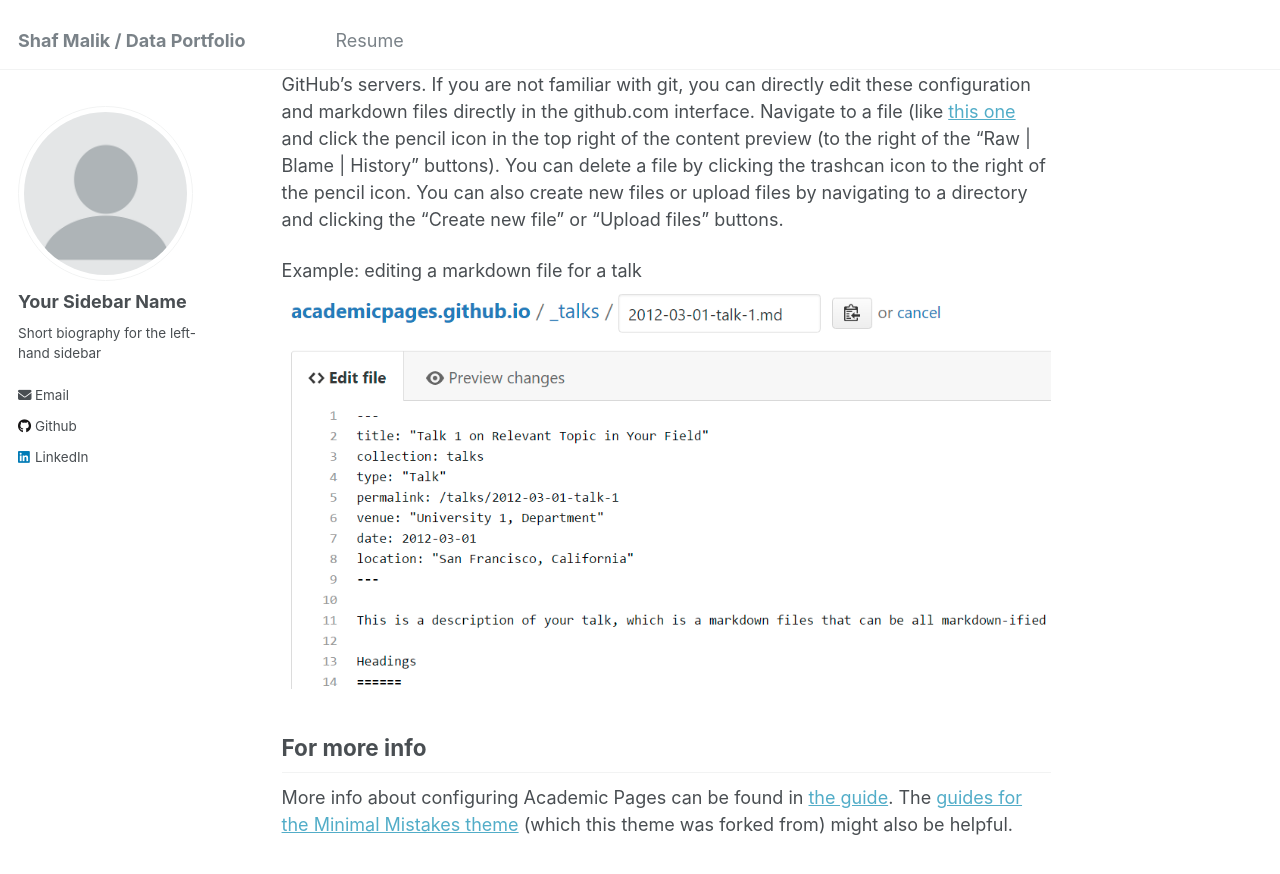
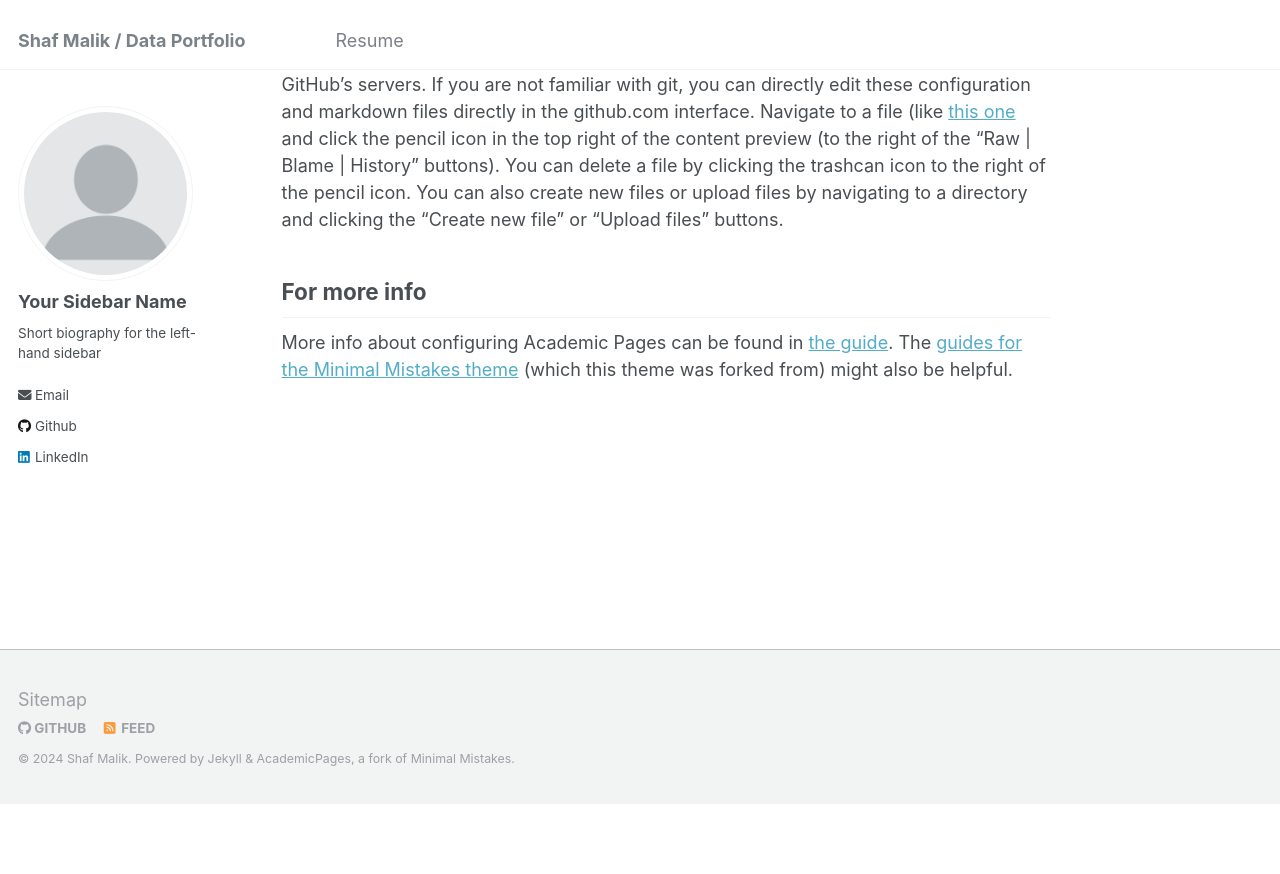
Before and after one commit to shafmalik/shaf.malik.github.io, a Jekyll site: the page built from _pages/about.md, in a window 1280 px wide and 900 px high, scrolled down 2272 px. Shown: the top 874 px of the window. Built offline with Jekyll 4.4.1, drawn with Linux system fonts in a browser that asks for light colours; after the commit the page ends 3077 px from its top, so only the background shows below that.

Commit message:
Update about.md

```diff
--- a/_pages/about.md
+++ b/_pages/about.md
@@ -41,8 +41,6 @@ How to edit your site's GitHub repository
 ------
 Many people use a git client to create files on their local computer and then push them to GitHub's servers. If you are not familiar with git, you can directly edit these configuration and markdown files directly in the github.com interface. Navigate to a file (like [this one](https://github.com/academicpages/academicpages.github.io/blob/master/_talks/2012-03-01-talk-1.md) and click the pencil icon in the top right of the content preview (to the right of the "Raw | Blame | History" buttons). You can delete a file by clicking the trashcan icon to the right of the pencil icon. You can also create new files or upload files by navigating to a directory and clicking the "Create new file" or "Upload files" buttons.
 
-Example: editing a markdown file for a talk
-![Editing a markdown file for a talk](/images/editing-talk.png)
 
 For more info
 ------
```
